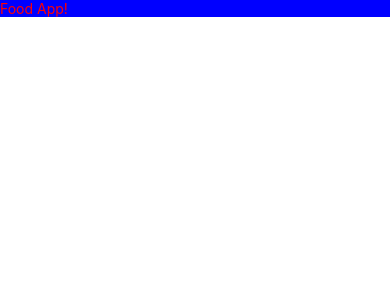
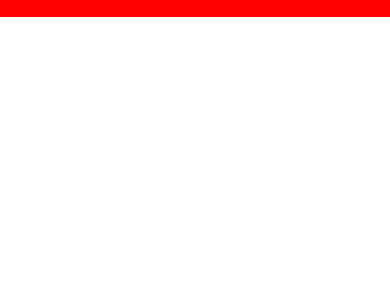
Before and after one commit to omerenma/foodapp, a React Native app: screen / in a window 390 px wide. Shown: the top 300 px of the page. Built offline with nearby package versions, Linux system fonts and the light colour scheme.

Commit message:
my new commit

```diff
--- a/App.js
+++ b/App.js
@@ -14,7 +14,7 @@ export default function App() {
 const styles = StyleSheet.create({
   containers: {
     justifyContent: "center",
-    backgroundColor: "blue",
+    backgroundColor: "red",
   },
   text: {
     alignItems: "center",
```
